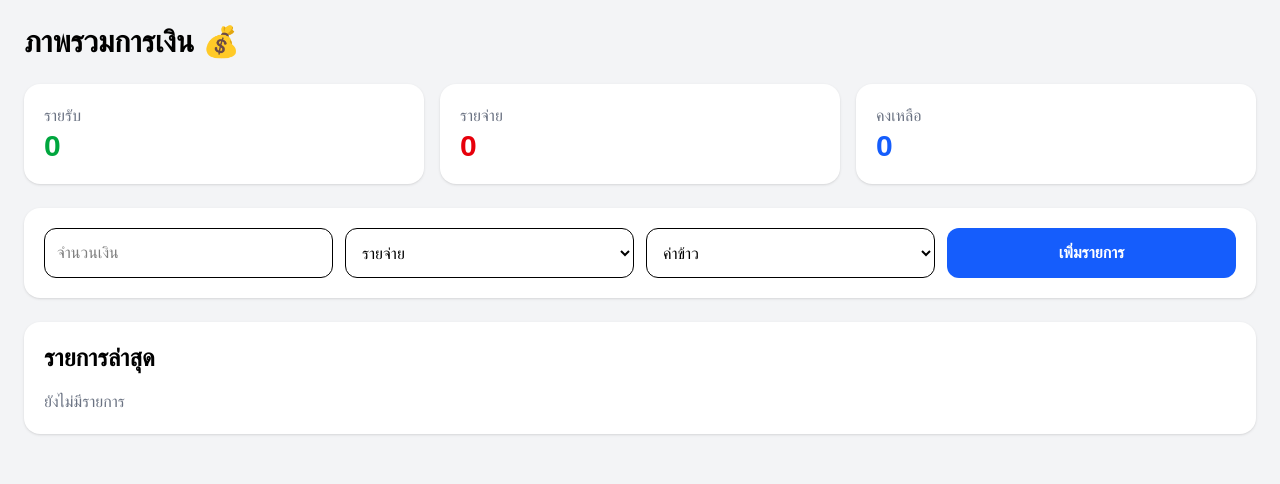
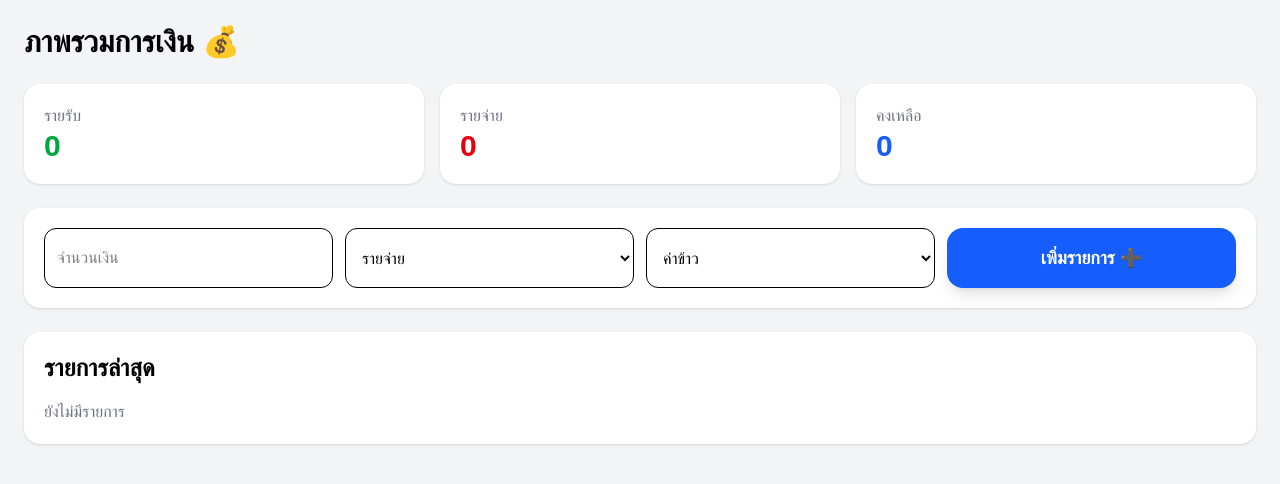
Before and after one commit to Paprem39/finance-tracker, a Next.js app: page /dashboard in a window 1280 px wide. Shown: the top 484 px of the page. Built offline with nearby package versions, Linux system fonts and the light colour scheme.

Commit message:
update ui page dashboard input & button add order

```diff
--- a/src/app/dashboard/page.tsx
+++ b/src/app/dashboard/page.tsx
@@ -112,9 +112,9 @@ export default function Dashboard() {
           {/* Add Button */}
           <button
             onClick={addTransaction}
-            className="bg-blue-600 text-white rounded-xl font-semibold"
+            className="bg-blue-600 hover:bg-blue-700 active:scale-95 transition duration-200 text-white font-bold text-lg py-4 px-6 rounded-2xl shadow-lg md:w-auto w-full"
           >
-            เพิ่มรายการ
+            เพิ่มรายการ ➕
           </button>
         </div>
 
@@ -125,7 +125,7 @@ export default function Dashboard() {
             value={note}
             onChange={(e) => setNote(e.target.value)}
             placeholder="ระบุรายการ..."
-            className="border p-3 rounded-xl w-full mt-3"
+            className="border border-gray-300 p-4 rounded-2xl w-full mt-3 text-lg focus:outline-none focus:ring-2 focus:ring-blue-400"
           />
         )}
       </div>
```
